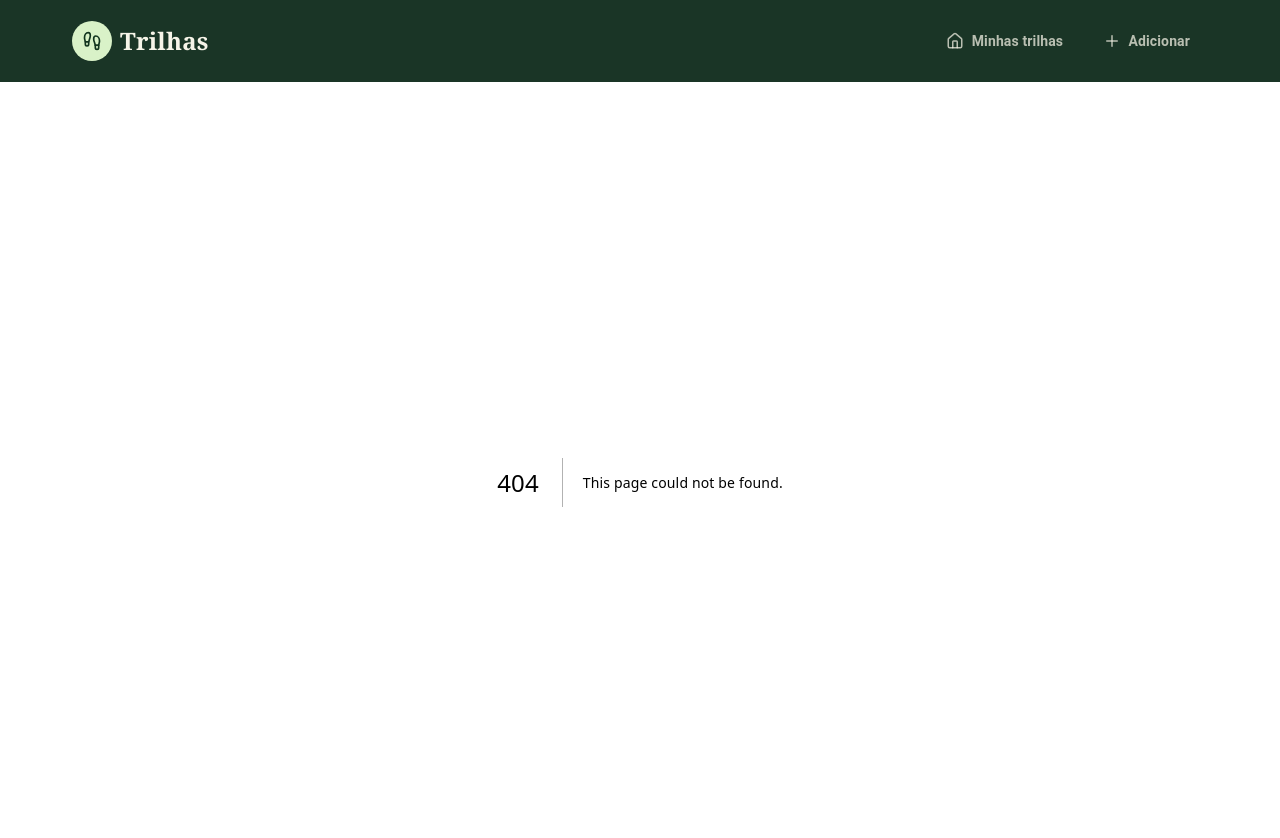
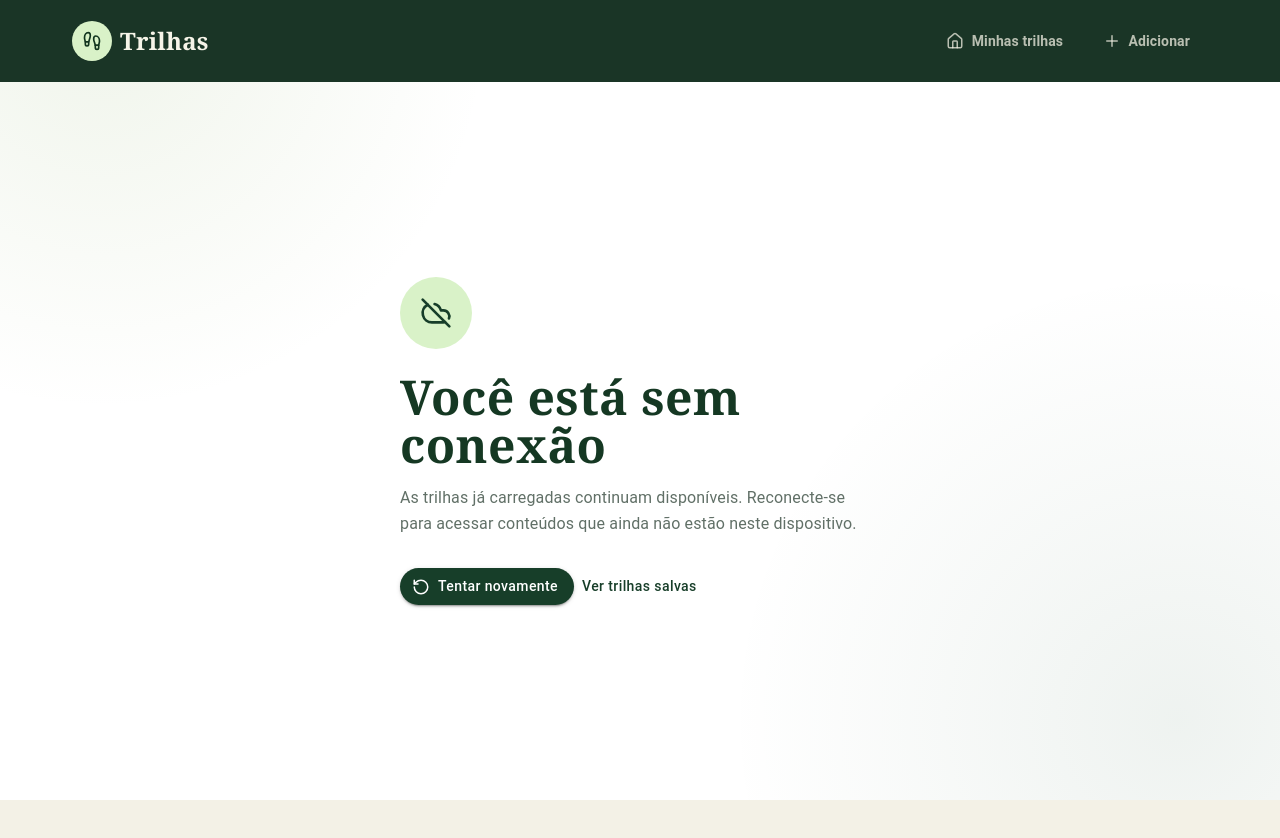
Before and after one commit to davhyandrade/davhyandrade-trails, a Next.js app: page /offline in a window 1280 px wide. Before the commit this address had no page. Shown: the top 838 px of the page. After the commit the page ends 800 px from the top, so only its background shows below. Built offline with nearby package versions, Linux system fonts and the light colour scheme.

Commit message:
feat: adds offline screen

```diff
--- /dev/null
+++ b/src/app/offline/page.tsx
@@ -0,0 +1,73 @@
+import { Box, Button, Stack, Typography } from '@mui/material';
+import { CloudOff, RotateCcw } from 'lucide-react';
+
+function OfflinePage() {
+  return (
+    <Box
+      component="main"
+      sx={{
+        minHeight: { xs: 'calc(100dvh - 76px)', md: 'calc(100dvh - 82px)' },
+        display: 'grid',
+        placeItems: 'center',
+        px: 2.25,
+        py: 6,
+      }}
+    >
+      <Stack alignItems="center" textAlign="center" sx={{ maxWidth: 480 }}>
+        <Box
+          sx={{
+            width: 72,
+            height: 72,
+            borderRadius: '50%',
+            display: 'grid',
+            placeItems: 'center',
+            bgcolor: '#D9F2C8',
+            color: '#173E29',
+          }}
+        >
+          <CloudOff size={32} />
+        </Box>
+
+        <Typography
+          component="h1"
+          sx={{
+            mt: 3,
+            color: '#153823',
+            fontFamily: 'var(--font-display)',
+            fontSize: { xs: 38, sm: 48 },
+            lineHeight: 1,
+            fontWeight: 700,
+          }}
+        >
+          Você está sem conexão
+        </Typography>
+
+        <Typography sx={{ mt: 2, color: '#617067', lineHeight: 1.6 }}>
+          As trilhas já carregadas continuam disponíveis. Reconecte-se para
+          acessar conteúdos que ainda não estão neste dispositivo.
+        </Typography>
+
+        <Stack direction={{ xs: 'column', sm: 'row' }} gap={1.5} sx={{ mt: 4 }}>
+          <Button
+            component="a"
+            href="/"
+            variant="contained"
+            startIcon={<RotateCcw size={18} />}
+            sx={{ bgcolor: '#173E29', borderRadius: 99, textTransform: 'none' }}
+          >
+            Tentar novamente
+          </Button>
+          <Button
+            component="a"
+            href="/"
+            sx={{ color: '#173E29', borderRadius: 99, textTransform: 'none' }}
+          >
+            Ver trilhas salvas
+          </Button>
+        </Stack>
+      </Stack>
+    </Box>
+  );
+}
+
+export default OfflinePage;
```
